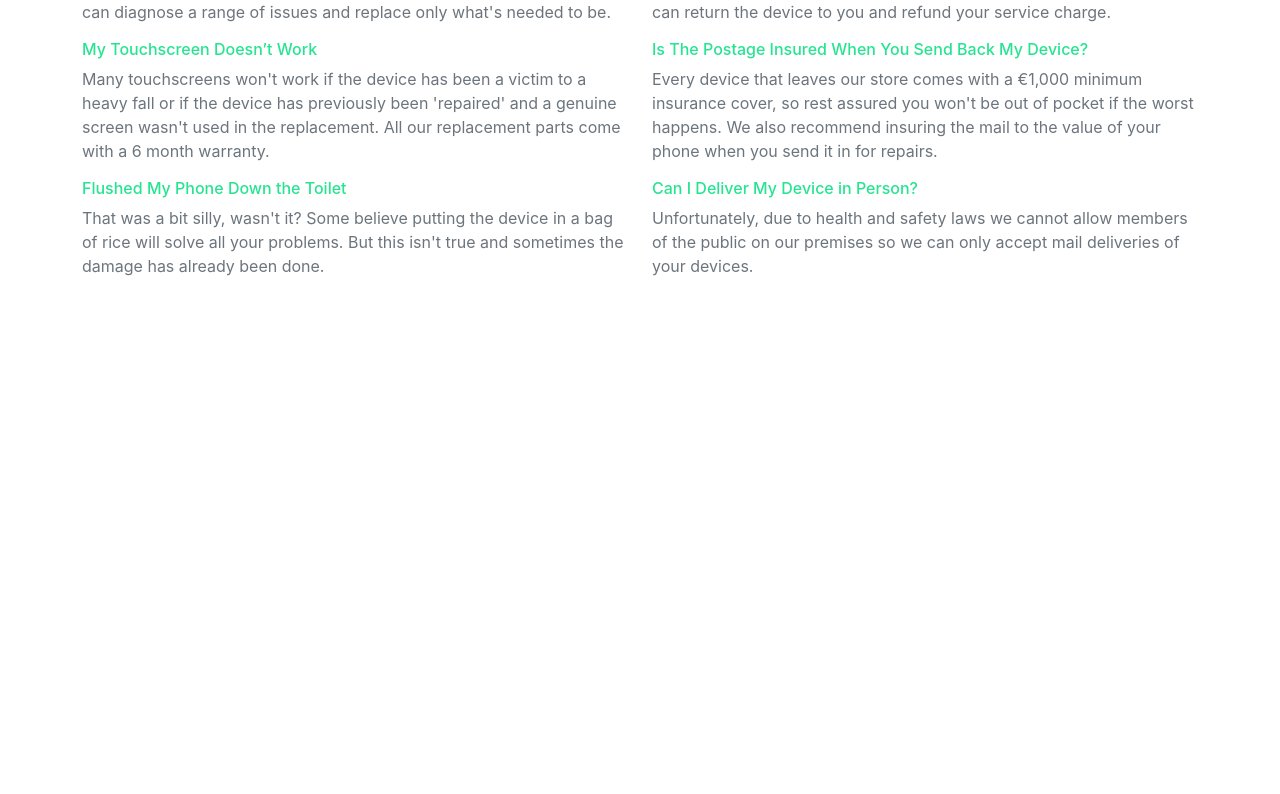
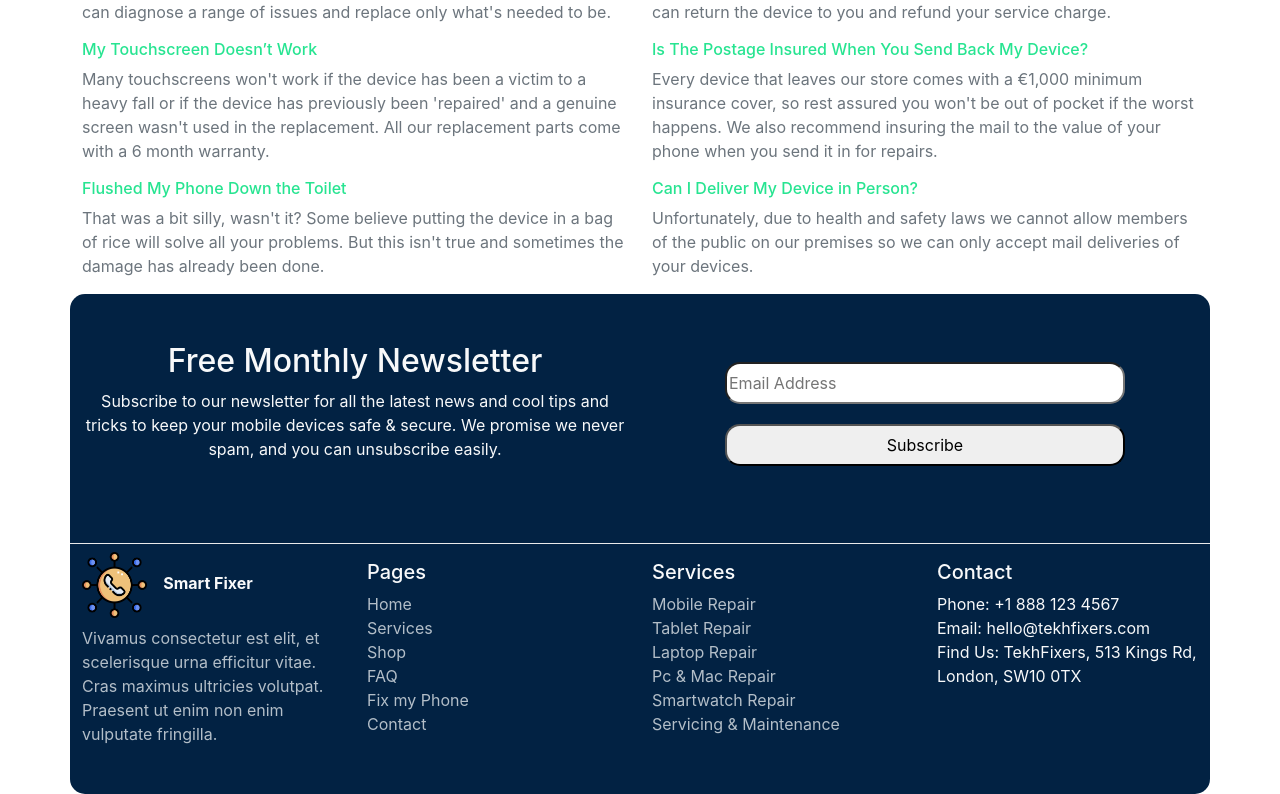
Before and after one commit to codefahim/Smart-Fixer-Client, a React (Create React App) app: page / in a window 1280 px wide. Shown: the part 1593-2387 px from the top of the page. Before the commit the page ends 1887 px from the top, so only its background shows below. Built offline with nearby package versions, Linux system fonts and the light colour scheme; no server answers.

Commit message:
laptop version done

```diff
--- /dev/null
+++ b/src/components/Home/Footer/Footer.css
@@ -0,0 +1,10 @@
+footer{
+    border-radius: 0 0 15px 15px;
+
+}
+.anchor a{
+    color: #b3bec8;
+    text-decoration: none;
+    display: block;
+}
+.anchor a:hover{color:#27e491; font-weight: bold;}
--- /dev/null
+++ b/src/components/Home/Footer/Footer.js
@@ -0,0 +1,54 @@
+import React from 'react';
+import './Footer.css';
+import logo from '../../../logo.png';
+const Footer = () => {
+  return (
+    <footer
+      className='Primary-bg-Color  text-light row'
+      style={{ height: '250px' }}
+    >
+      <div className='col-md-3'>
+        <div className='my-2'>
+          <img src={logo} className='w-25 img-fluid' />
+          <span className='fw-bold mx-3'>Smart Fixer</span>
+        </div>
+        <p className='text-justify' style={{ color: '#b3bec8' }}>
+          Vivamus consectetur est elit, et scelerisque urna efficitur vitae.
+          Cras maximus ultricies volutpat. Praesent ut enim non enim vulputate
+          fringilla.
+        </p>
+      </div>
+      <div className='col-md-3 mt-3'>
+        <h5>Pages</h5>
+        <div className='anchor'>
+          <a href='/'>Home</a>
+          <a href='/'>Services</a>
+          <a href='/'>Shop</a>
+          <a href='/'>FAQ</a>
+          <a href='/'>Fix my Phone</a>
+          <a href='/'>Contact</a>
+        </div>
+      </div>
+      <div className='col-md-3 mt-3'>
+        <h5>Services</h5>
+        <div className='anchor'>
+          <a href='/'>Mobile Repair</a>
+          <a href='/'>Tablet Repair</a>
+          <a href='/'>Laptop Repair</a>
+          <a href='/'>Pc & Mac Repair</a>
+          <a href='/'>Smartwatch Repair</a>
+          <a href='/'>Servicing & Maintenance</a>
+        </div>
+      </div>
+      <div className='col-md-3 mt-3'>
+        <h5>Contact</h5>
+        <address>
+          Phone: +1 888 123 4567 <br /> Email: hello@tekhfixers.com <br />
+          Find Us: TekhFixers, 513 Kings Rd, London,‌‌‌‌‌‌‌‌ SW10 0TX
+        </address>
+      </div>
+    </footer>
+  );
+};
+
+export default Footer;
--- a/src/components/Home/Home/Home.js
+++ b/src/components/Home/Home/Home.js
@@ -1,10 +1,12 @@
 import React from 'react';
 import AboutTechnician from '../AboutTechnician/AboutTechnician';
 import FAQ from '../FAQ/FAQ';
+import Footer from '../Footer/Footer';
 import HomeBanner from '../HomeBanner/HomeBanner';
 import Nav from '../Nav/Nav';
 import Review from '../Review/Review';
 import Service from '../Service/Service';
+import Subscribe from '../Subscribe/Subscribe';
 
 const Home = () => {
   return (
@@ -15,6 +17,8 @@ const Home = () => {
       <AboutTechnician />
       <Review />
       <FAQ />
+      <Subscribe />
+      <Footer />
     </section>
   );
 };
--- /dev/null
+++ b/src/components/Home/Subscribe/Subscribe.css
@@ -0,0 +1,10 @@
+.subscription{
+    width: 400px;
+    padding: 7px 2px;
+    border-radius: 15px;
+    margin-top: 20px;
+}
+.Subscribe{
+    border-bottom: 0.8px solid #eaeaea;
+    border-radius: 15px 15px 0 0;
+}
--- a/src/components/Home/Subscribe/Subscribe.js
+++ b/src/components/Home/Subscribe/Subscribe.js
@@ -1,7 +1,29 @@
 import React from 'react';
-
+import './Subscribe.css';
 const Subscribe = () => {
-  return <section className='Subscribe'></section>;
+  return (
+    <section
+      className='Subscribe Primary-bg-Color text-center row'
+      style={{ height: '250px' }}
+    >
+      <div className='col-md-6 mt-5'>
+        <h2 className='text-light fs-2'>Free Monthly Newsletter</h2>
+        <p className='text-light fs-6'>
+          Subscribe to our newsletter for all the latest news and cool tips and
+          tricks to keep your mobile devices safe & secure. We promise we never
+          spam, and you can unsubscribe easily.
+        </p>
+      </div>
+      <div className='col-md-6 mt-5'>
+        <input
+          className='subscription'
+          type='email'
+          placeholder='Email Address'
+        />
+        <input className='subscription' type='submit' value='Subscribe' />
+      </div>
+    </section>
+  );
 };
 
 export default Subscribe;
```
